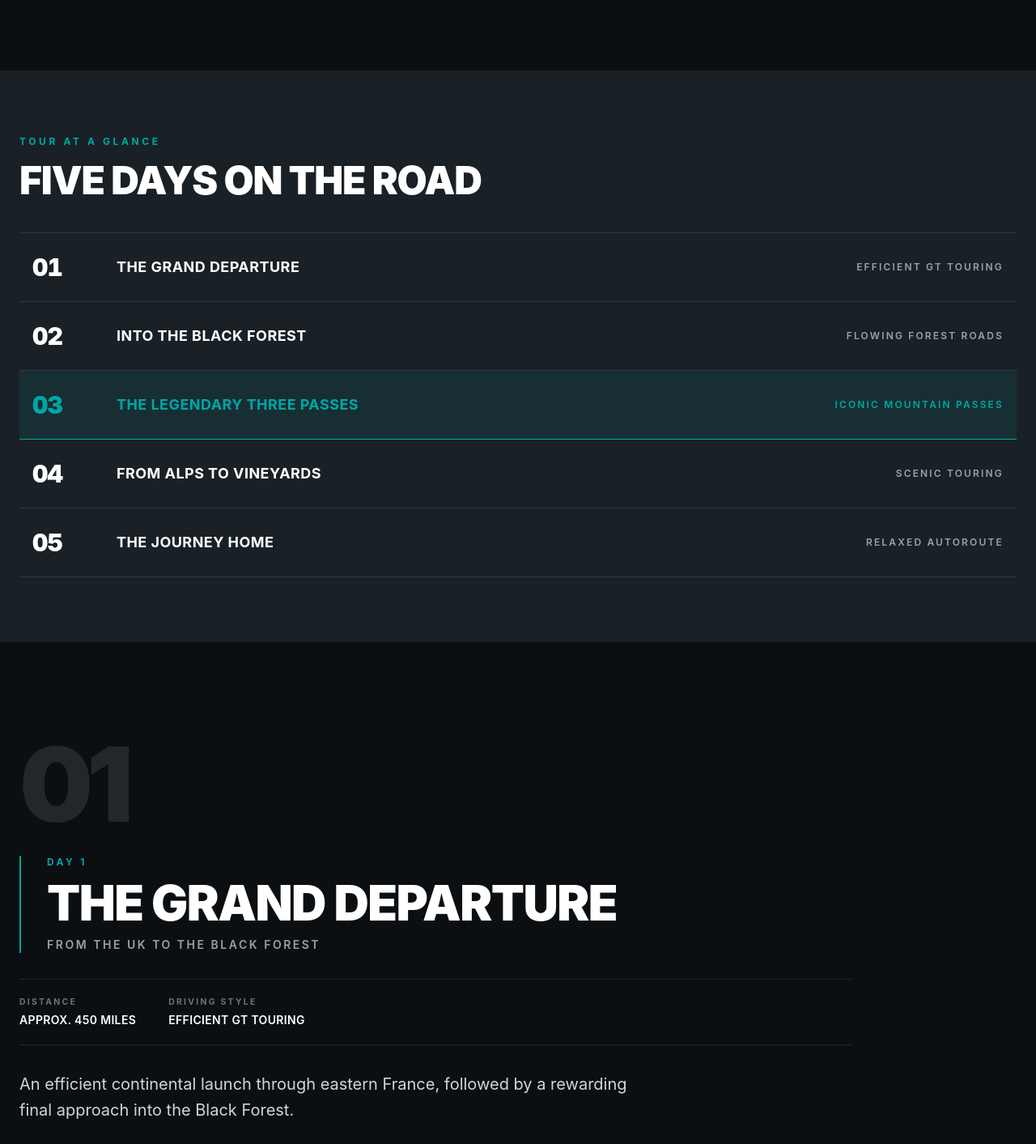
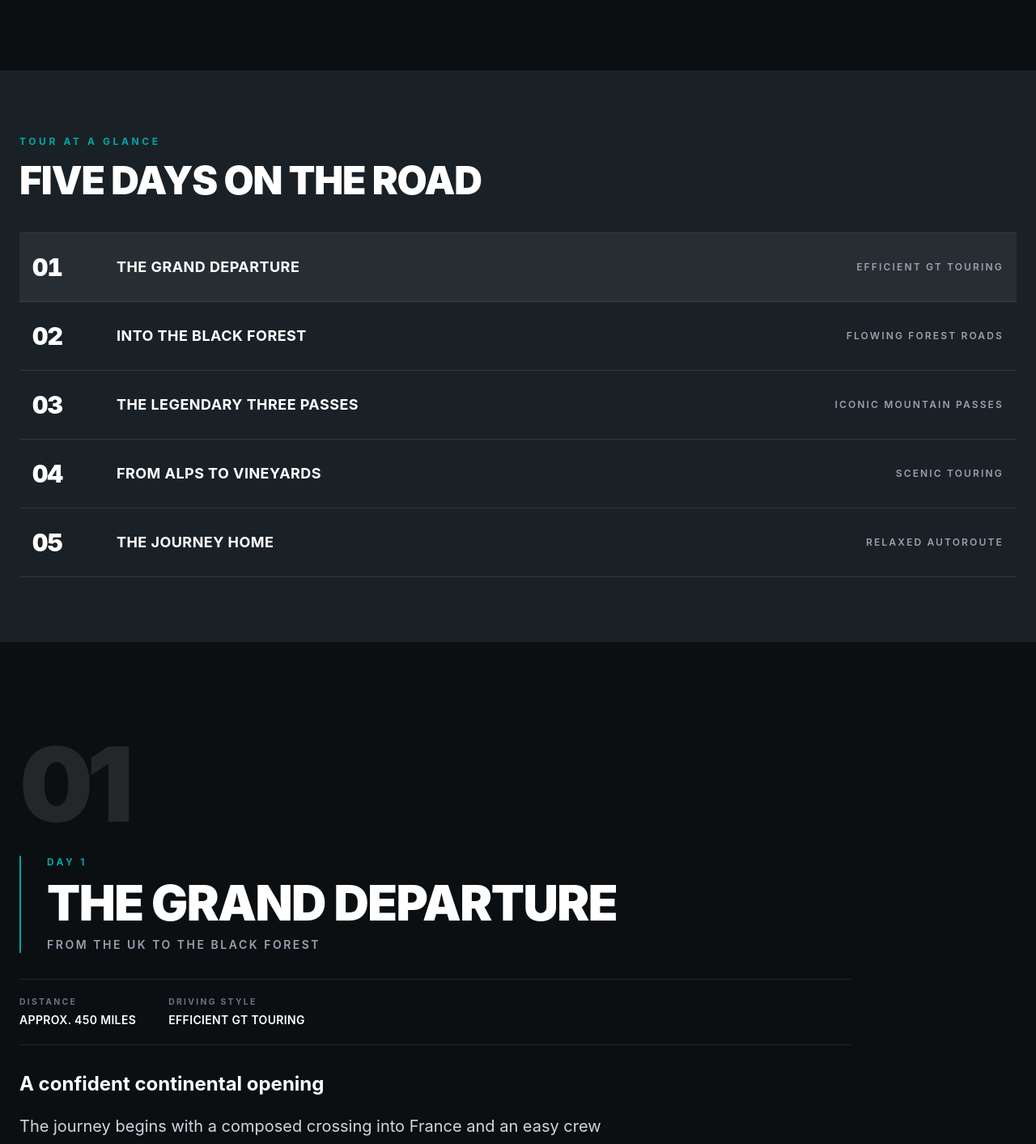
Before and after one commit to dale976/the-drive-production, a React (Vite) app: page /tours/alpine-gt-2027 in a window 1280 px wide. Shown: the part 1330-2743 px from the top of the page at 81% size. Built offline with nearby package versions, Linux system fonts and the light colour scheme.

Commit message:
Refine Alpine GT premium journey

```diff
--- a/src/components/tours/ItineraryDay.jsx
+++ b/src/components/tours/ItineraryDay.jsx
@@ -5,7 +5,8 @@ export default function ItineraryDay({ day, align = 'left' }) {
 
   return (
     <article
-      className={`relative overflow-hidden border-b border-white/10 px-6 py-20 text-white md:py-28 ${
+      id={`day-${day.number}`}
+      className={`relative scroll-mt-28 overflow-hidden border-b border-white/10 px-6 py-20 text-white md:py-28 ${
         day.hero
           ? 'bg-[#071d20] bg-[radial-gradient(circle_at_top_right,rgba(0,166,166,0.24),transparent_52%)]'
           : 'bg-brandDark'
@@ -40,29 +41,25 @@ export default function ItineraryDay({ day, align = 'left' }) {
             </div>
           </dl>
 
-          <p className="mt-8 max-w-3xl text-lg leading-8 text-gray-300 md:text-xl">
-            {day.intro}
+          <p className="mt-8 max-w-3xl text-xl font-bold leading-8 text-white md:text-2xl">
+            {day.headline}
           </p>
 
-          <div className="mt-12">
-            <h4 className="text-xs font-bold uppercase tracking-[0.25em] text-brandTeal">Route</h4>
-            <ol className="mt-5 flex flex-wrap gap-x-2 gap-y-3" aria-label={`Day ${day.number} route`}>
-              {day.route.map((place, index) => (
-                <li key={`${place}-${index}`} className="flex items-center gap-2 text-sm font-semibold text-gray-200">
-                  <span>{place}</span>
-                  {index < day.route.length - 1 && <span aria-hidden="true" className="text-brandTeal">→</span>}
-                </li>
-              ))}
-            </ol>
+          <p className="mt-5 max-w-3xl text-lg leading-8 text-gray-300 md:text-xl">
+            {day.overview}
+          </p>
+
+          <div className="mt-10 max-w-3xl border-l border-brandTeal/50 pl-5">
+            <h4 className="text-xs font-bold uppercase tracking-[0.25em] text-brandTeal">Route overview</h4>
+            <p className="mt-3 leading-7 text-gray-300">{day.routeOverview}</p>
           </div>
 
           <div className="mt-10">
-            <h4 className="text-xs font-bold uppercase tracking-[0.25em] text-brandTeal">Stops</h4>
-            <ul className="mt-4 grid gap-3 sm:grid-cols-2">
-              {day.stops.map((stop) => (
-                <li key={`${stop.place}-${stop.note}`} className="border border-white/10 bg-black/15 px-4 py-3">
-                  <p className="text-sm font-bold uppercase tracking-wide text-white">{stop.place}</p>
-                  <p className="mt-1 text-xs uppercase tracking-[0.15em] text-gray-500">{stop.note}</p>
+            <h4 className="text-xs font-bold uppercase tracking-[0.25em] text-brandTeal">Highlights</h4>
+            <ul className="mt-4 grid max-w-3xl gap-3 sm:grid-cols-2">
+              {day.highlights.map((highlight) => (
+                <li key={highlight} className="border border-white/10 bg-black/15 px-4 py-3 text-sm font-semibold text-gray-200">
+                  {highlight}
                 </li>
               ))}
             </ul>
--- a/src/components/tours/JourneyOverview.jsx
+++ b/src/components/tours/JourneyOverview.jsx
@@ -1,4 +1,33 @@
+import { useEffect, useState } from 'react';
+
 export default function JourneyOverview({ days }) {
+  const [activeDay, setActiveDay] = useState(null);
+
+  useEffect(() => {
+    if (window.matchMedia('(prefers-reduced-motion: reduce)').matches) {
+      return undefined;
+    }
+
+    const observer = new IntersectionObserver(
+      (entries) => {
+        const activeEntry = entries.find((entry) => entry.isIntersecting);
+
+        if (activeEntry) {
+          setActiveDay(Number(activeEntry.target.id.replace('day-', '')));
+        }
+      },
+      { rootMargin: '-25% 0px -55%', threshold: 0 },
+    );
+
+    days.forEach((day) => {
+      const chapter = document.getElementById(`day-${day.number}`);
+
+      if (chapter) observer.observe(chapter);
+    });
+
+    return () => observer.disconnect();
+  }, [days]);
+
   return (
     <section className="bg-brandGray px-6 py-20 text-white" aria-labelledby="journey-overview-heading">
       <div className="mx-auto max-w-7xl">
@@ -11,12 +40,12 @@ export default function JourneyOverview({ days }) {
 
         <ol className="mt-10 border-t border-white/10">
           {days.map((day) => (
-            <li
-              key={day.number}
-              className={`grid gap-3 border-b px-4 py-6 sm:grid-cols-[5rem_1fr_auto] sm:items-center sm:gap-6 ${
-                day.hero
-                  ? 'border-brandTeal bg-brandTeal/10 text-brandTeal'
-                  : 'border-white/10 text-white'
+            <li key={day.number}>
+              <a
+                href={`#day-${day.number}`}
+                aria-current={activeDay === day.number ? 'location' : undefined}
+                className={`grid min-h-16 gap-3 border-b border-white/10 px-4 py-6 transition-colors hover:border-brandTeal/60 hover:bg-white/[0.03] focus-visible:outline-2 focus-visible:outline-offset-[-2px] focus-visible:outline-brandTeal sm:grid-cols-[5rem_1fr_auto] sm:items-center sm:gap-6 ${
+                  activeDay === day.number ? 'bg-white/[0.06] text-white' : 'text-white'
                 }`}
               >
                 <span className="text-3xl font-black tabular-nums tracking-tight">
@@ -25,9 +54,10 @@ export default function JourneyOverview({ days }) {
                 <span className="text-lg font-bold uppercase tracking-wide">
                   {day.name}
                 </span>
-              <span className={`text-xs font-semibold uppercase tracking-[0.18em] ${day.hero ? 'text-brandTeal' : 'text-gray-400'}`}>
+                <span className="text-xs font-semibold uppercase tracking-[0.18em] text-gray-400">
                   {day.drivingStyle}
                 </span>
+              </a>
             </li>
           ))}
         </ol>
--- a/src/components/tours/TourHero.jsx
+++ b/src/components/tours/TourHero.jsx
@@ -42,7 +42,8 @@ export default function TourHero({ tour }) {
         </Link>
       </div>
 
-      <dl className="relative grid grid-cols-2 border-t border-white/15 bg-brandDark/85 backdrop-blur-md md:grid-cols-5">
+      <div className="relative mx-auto w-full max-w-7xl px-6">
+        <dl className="grid grid-cols-2 border border-white/15 bg-brandDark/85 backdrop-blur-md md:grid-cols-5">
           {metrics.map((metric, index) => (
             <div
               key={metric.label}
@@ -59,6 +60,7 @@ export default function TourHero({ tour }) {
             </div>
           ))}
         </dl>
+      </div>
     </header>
   );
 }
--- a/src/data/tours.js
+++ b/src/data/tours.js
@@ -40,22 +40,15 @@ export const alpineGtTour = {
       drivingStyle: 'Efficient GT touring',
       intro:
         'An efficient continental launch through eastern France, followed by a rewarding final approach into the Black Forest.',
-      route: [
-        'Eurotunnel LeShuttle Terminal, Calais',
-        'Saint-Omer',
-        'Reims',
-        'Metz',
-        'Strasbourg bypass',
-        'Offenburg',
-        'Triberg',
-        'Hinterzarten',
-        'Parkhotel Adler',
-      ],
-      stops: [
-        { place: 'Saint-Omer', note: 'Comfort stop' },
-        { place: 'Reims', note: 'Lunch' },
-        { place: 'Metz', note: 'Coffee and fuel' },
-        { place: 'Triberg', note: 'Optional if timing permits' },
+      headline: 'A confident continental opening',
+      overview:
+        'The journey begins with a composed crossing into France and an easy crew rhythm on the road east. As the autoroute gives way to the High Black Forest, the drive narrows into a proper sense of occasion before the Parkhotel Adler reveal.',
+      routeOverview:
+        'Calais through eastern France, then off the autoroute for the final approach into the Black Forest and Hinterzarten.',
+      highlights: [
+        'A settled first-day rhythm across the continent',
+        'The final forest approach into Hinterzarten',
+        'An evening arrival at Parkhotel Adler',
       ],
       overnight: 'Parkhotel Adler',
       hero: false,
@@ -69,25 +62,15 @@ export const alpineGtTour = {
       drivingStyle: 'Flowing forest roads',
       intro:
         'A full day focused on the strongest roads of the Southern Black Forest before crossing into Switzerland and arriving beside Lake Lucerne.',
-      route: [
-        'Parkhotel Adler',
-        'Titisee',
-        'Schluchsee',
-        'St. Blasien',
-        'Todtnau',
-        'Münstertal',
-        'Badenweiler',
-        'Todtmoos',
-        'Herrischried',
-        'Rickenbach',
-        'Waldshut-Tiengen',
-        'Zug',
-        'Küssnacht',
-        'HERMITAGE Lake Lucerne',
-      ],
-      stops: [
-        { place: 'Badenweiler', note: 'Midday transition' },
-        { place: 'Lake Lucerne', note: 'Lakeside arrival' },
+      headline: 'Forest rhythm, then a lakeside reset',
+      overview:
+        'Long, flowing sections draw the best from the Southern Black Forest, with changing elevation and a measured pace throughout. By late afternoon the landscape opens toward Lake Lucerne and a composed arrival at HERMITAGE.',
+      routeOverview:
+        'The High Black Forest via Titisee, Schluchsee, St. Blasien, and the southern forest roads, then across to Lake Lucerne.',
+      highlights: [
+        'The strongest Southern Black Forest roads',
+        'A gradual change from woodland to Alpine lake',
+        'A lakeside evening at HERMITAGE',
       ],
       overnight: 'HERMITAGE Lake Lucerne',
       hero: false,
@@ -101,29 +84,15 @@ export const alpineGtTour = {
       drivingStyle: 'Iconic mountain passes',
       intro:
         'The hero day: an uncompromised loop joining Furka, Grimsel, and Susten—the roads this journey was built around.',
-      route: [
-        'HERMITAGE Lake Lucerne',
-        'Brunnen',
-        'Altdorf',
-        'Wassen',
-        'Andermatt',
-        'Furka Pass',
-        'Belvedere Hotel',
-        'Gletsch',
-        'Grimsel Pass',
-        'Innertkirchen',
-        'Meiringen',
-        'Susten Pass',
-        'Wassen',
-        'Altdorf',
-        'Brunnen',
-        'Weggis',
-        'HERMITAGE Lake Lucerne',
-      ],
-      stops: [
-        { place: 'Andermatt', note: 'Coffee' },
-        { place: 'Belvedere Hotel', note: 'Historic photo stop' },
-        { place: 'Meiringen', note: 'Lunch' },
+      headline: 'Three high roads, one defining day',
+      overview:
+        'This is the uncompromised centrepiece: a rare, expertly paced circuit of Switzerland’s great high roads. Glacier scenery, fast-changing light, and the return to the calm of Lake Lucerne give the day its lasting shape.',
+      routeOverview:
+        'Lake Lucerne to Andermatt, then Furka, Grimsel, and Susten before returning to Weggis.',
+      highlights: [
+        'A complete Furka, Grimsel, and Susten circuit',
+        'High-altitude driving framed by glacier scenery',
+        'A restorative return to Lake Lucerne',
       ],
       overnight: 'HERMITAGE Lake Lucerne',
       hero: true,
@@ -137,27 +106,15 @@ export const alpineGtTour = {
       drivingStyle: 'Scenic touring',
       intro:
         'A deliberately scenic westward journey through lakes and open country, leaving cities behind for a relaxed château arrival around 17:00.',
-      route: [
-        'HERMITAGE Lake Lucerne',
-        'Küssnacht',
-        'Zug',
-        'Lucerne outskirts',
-        'Sarnen',
-        'Brünig Pass',
-        'Brienz',
-        'Spiez',
-        'Gstaad',
-        "Château-d'Oex",
-        'Bulle',
-        'Vallorbe',
-        'Champagnole',
-        'Poligny',
-        'Beaune',
-        'Château de Chailly',
-      ],
-      stops: [
-        { place: 'Gstaad', note: 'Lunch' },
-        { place: 'Château de Chailly', note: 'Arrival around 17:00' },
+      headline: 'From Alpine scale to old-stone Burgundy',
+      overview:
+        'The route turns west with a generous scenic rhythm, carrying the group from the last great mountain views into vineyard country. There is no city slog—only a relaxed, considered approach to Château de Chailly as the final evening begins.',
+      routeOverview:
+        'Lake Lucerne via Brünig Pass, Brienz, Spiez, Gstaad, and the Jura foothills to Burgundy.',
+      highlights: [
+        'The Brünig Pass and the Bernese lakes',
+        'A scenic westward run through Gstaad',
+        'A château arrival in Burgundy',
       ],
       overnight: 'Château de Chailly',
       hero: false,
@@ -171,17 +128,14 @@ export const alpineGtTour = {
       drivingStyle: 'Relaxed autoroute',
       intro:
         'A calm, efficient run to Calais that gives the group space to reflect on the week.',
-      route: [
-        'Château de Chailly',
-        'Beaune',
-        'Troyes',
-        'Reims',
-        'Calais',
-        'Eurotunnel',
-      ],
-      stops: [
-        { place: 'Troyes', note: 'Coffee' },
-        { place: 'Reims', note: 'Lunch if required' },
+      headline: 'A polished final run home',
+      overview:
+        'The return is calm and efficient, with enough space to replay the passes, the hotels, and the company that shaped the week. Burgundy recedes in the mirrors as the group settles into the final continental miles.',
+      routeOverview:
+        'Burgundy through Troyes and Reims to Calais and the Eurotunnel.',
+      highlights: [
+        'An easy final day across northern France',
+        'Time to reflect on the roads and the week',
       ],
       overnight: 'Homeward',
       hero: false,
```
Also changed, not shown: 1 other file (tests, documents, lock files or other folders). Lines whose indentation alone changed are shown as unchanged.
